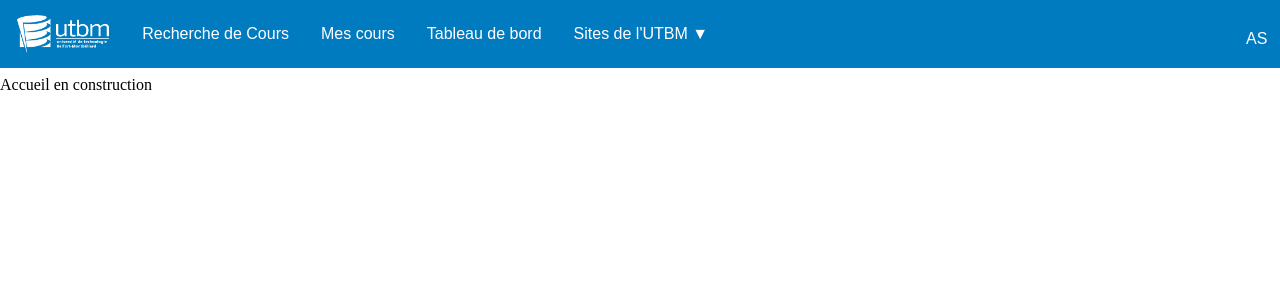
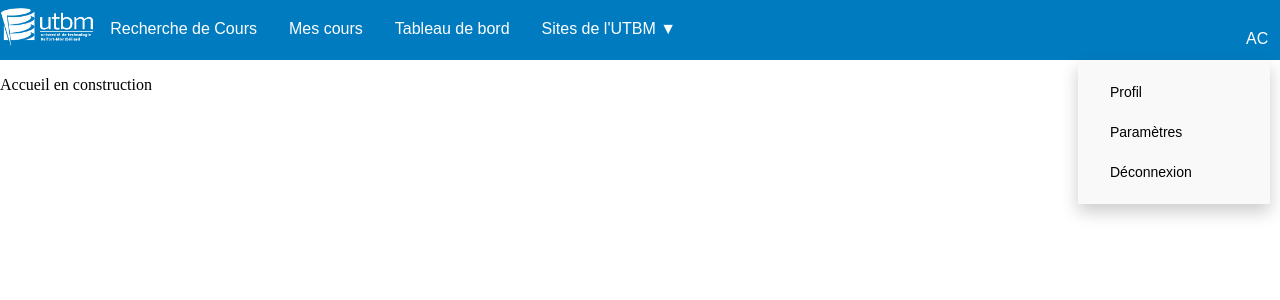
Before and after one commit to Mithzal/Projet_WE4A-SI40, a PHP site: page /Pages/Accueil.php in a window 1280 px wide. Shown: the top 300 px of the page. Run offline with PHP 8.4, Linux system fonts and the light colour scheme.

Commit message:
Add account manager button (just as a display)

```diff
--- /dev/null
+++ b/PageParts/AccountManager.php
@@ -0,0 +1,47 @@
+<!DOCTYPE html>
+<html lang="fr">
+<head>
+    <meta charset="UTF-8">
+    <meta name="viewport" content="width=device-width, initial-scale=1.0">
+    <link rel="stylesheet" href="../Styles/Accueil.css">
+    <title>Account Manager</title>
+</head>
+<body>
+    <div class="dropdown_account">
+        <button class="profile-button right" onclick="toggleDropdown()">AC</button>
+        <div class="dropdown-content_account" id="profileDropdown">
+            <a href="#" id="profile">Profil</a>
+            <a href="#" id="settings">Paramètres</a>
+            <a href="#" id="logout">Déconnexion</a>
+        </div>
+    </div>
+    <div id="content"></div>
+
+    <script>
+        function toggleDropdown() {
+            var dropdown = document.getElementById("profileDropdown");
+            if (dropdown.style.display === "none") {
+                dropdown.style.display = "block";
+            } else {
+                dropdown.style.display = "none";
+            }
+        }
+
+        $(document).ready(function() {
+            $('#profile').click(function(e) {
+                e.preventDefault();
+                $('#content').load('profile.php');
+            });
+
+            $('#settings').click(function(e) {
+                e.preventDefault();
+                $('#content').load('settings.php');
+            });
+
+            $('#logout').click(function(e) {
+                e.preventDefault();
+                $('#content').load('logout.php');
+            });
+        });
+    </script>
+</body>
--- a/PageParts/Header.php
+++ b/PageParts/Header.php
@@ -49,7 +49,12 @@
             <a href="https://ae.utbm.fr/">AE</a>
         </div>
     </div>
-    <button class="profile-button right">AS</button>
+
+    <?php
+    include("../PageParts/AccountManager.php");
+    ?>
+
+
 </div>
 
 </body>
--- a/Styles/Accueil.css
+++ b/Styles/Accueil.css
@@ -9,19 +9,22 @@
   position: fixed; /* Ancre le menu en haut de l'écran */
   top: 0;
   width: 100%;
-  height: 8.5%;
-  display: flex;
-  align-items: center;
+  height: 60px;
+
 }
 
 .menu .logo-button {
   border: none;
   background: none;
+  align-content: center;
+  padding: 0;
+
 }
 
 .menu .logo-button:hover {
   background-color: transparent; /* Désactive l'effet de survol */
   cursor: pointer; /* Change le curseur en main */
+
 }
 
 .menu .logo {
@@ -43,6 +46,7 @@
 
 .menu button.right {
   float: right;
+
 }
 
 .menu button:hover {
@@ -116,3 +120,48 @@
   .profile-button:hover {
     background-color: #e9e9e9;
   }
+
+.dropdown_account{
+      top: 10px;
+      right: 10px; /* Positionne le dropdown à gauche */
+      z-index: 1001; /* Assure que le dropdown reste au-dessus du menu */
+      position: relative;
+      display: inline-block;
+  float : right;
+
+
+}
+
+.dropdown-content_account {
+  display: block;
+  position: absolute;
+  background-color: #f9f9f9;
+  min-width: 160px;
+  box-shadow: 0px 8px 16px 0px rgba(0,0,0,0.2);
+  z-index: 1;
+  top: calc(100% + 50px); /* Position the dropdown content below the button */
+  right: 0 ; /* Align the dropdown content to the left edge of the button */
+  color: black;
+  font-size: 14px;
+  padding: 12px 16px;
+  text-decoration: none;
+
+}
+.dropdown-content_account a:hover {
+  background-color: #f1f1f1;
+}
+
+.dropdown_account:hover .dropdown-content {
+  display: block;
+}
+.dropdown-content_account a {
+  color: black;
+  font-size: 14px;
+  padding: 12px 16px;
+  text-decoration: none;
+  display: block;
+}
+
+.menu .dropdown_account {
+  display: block;
+}
```
